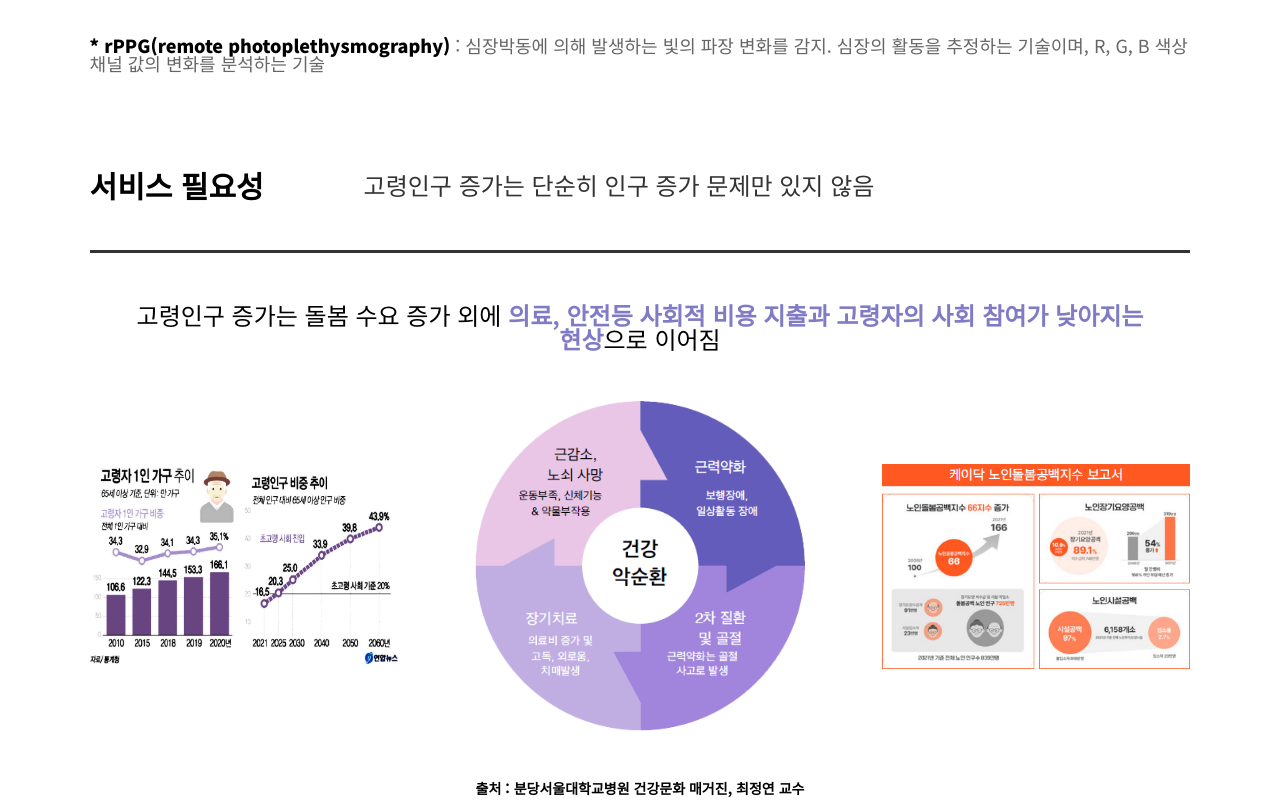
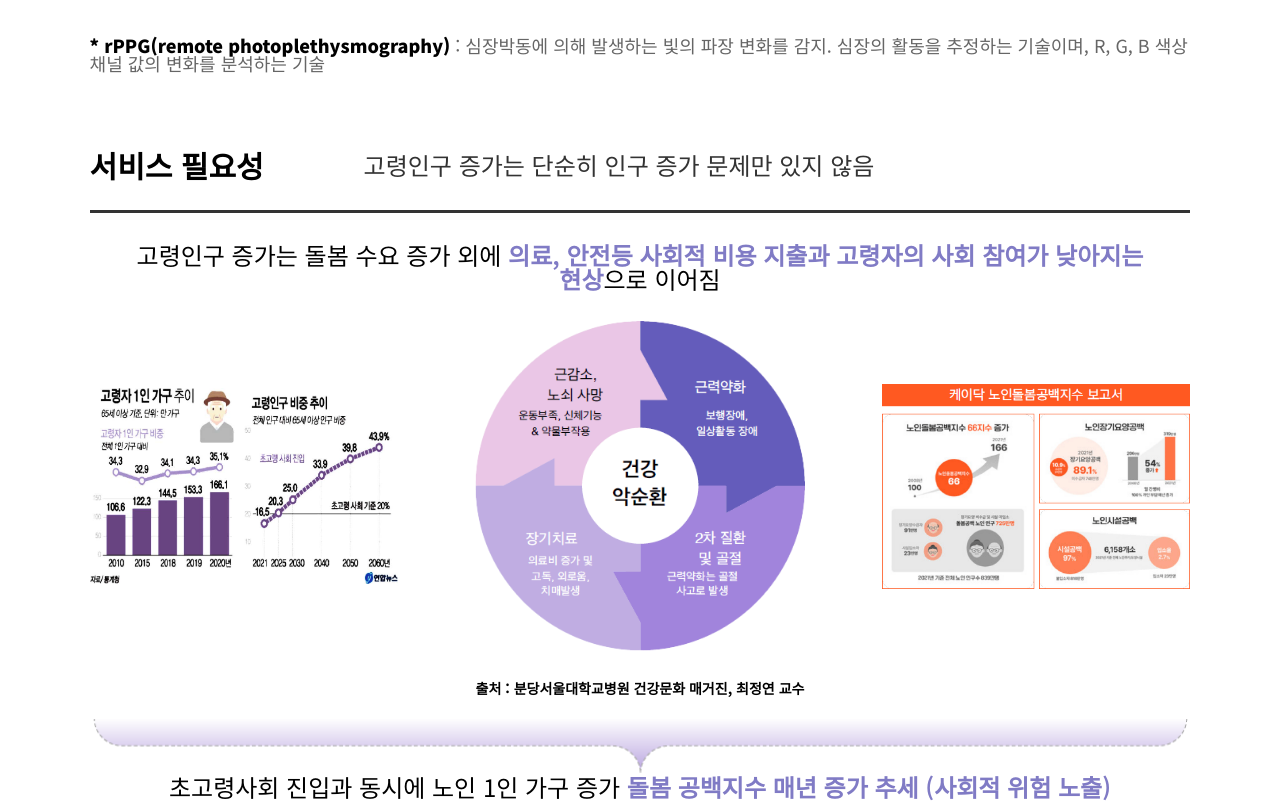
Before and after one commit to Jangchanul/healthlanding, a plain HTML site: page index.html in a window 1280 px wide. Shown: the part 1480-2287 px from the top of the page. Drawn offline with nearby package versions, Linux system fonts and the light colour scheme.

Commit message:
Add files via upload

```diff
--- a/css/style.css
+++ b/css/style.css
@@ -100,7 +100,7 @@ main{
     align-items: center;
     width: 86%;
     margin: 0 auto;
-    padding: 50px 0;
+    padding: 30px 0;
     border-bottom: 3px solid #333;
     word-break: keep-all;
 }
@@ -116,13 +116,13 @@ main{
 .container .sub_m{
     width: 86%;
     margin: 0 auto;
-    padding: 50px 0;
+    padding: 30px 0;
 }
 .m3 .sub_m>ul{
     display: flex;
     align-items: center;
     justify-content: space-between;
-    padding: 50px 0;
+    padding: 30px 0;
 }
 .m3 .sub_m>ul>li:nth-child(1),.m3 .sub_m>ul>li:nth-child(3){
     width: 28%;
```
